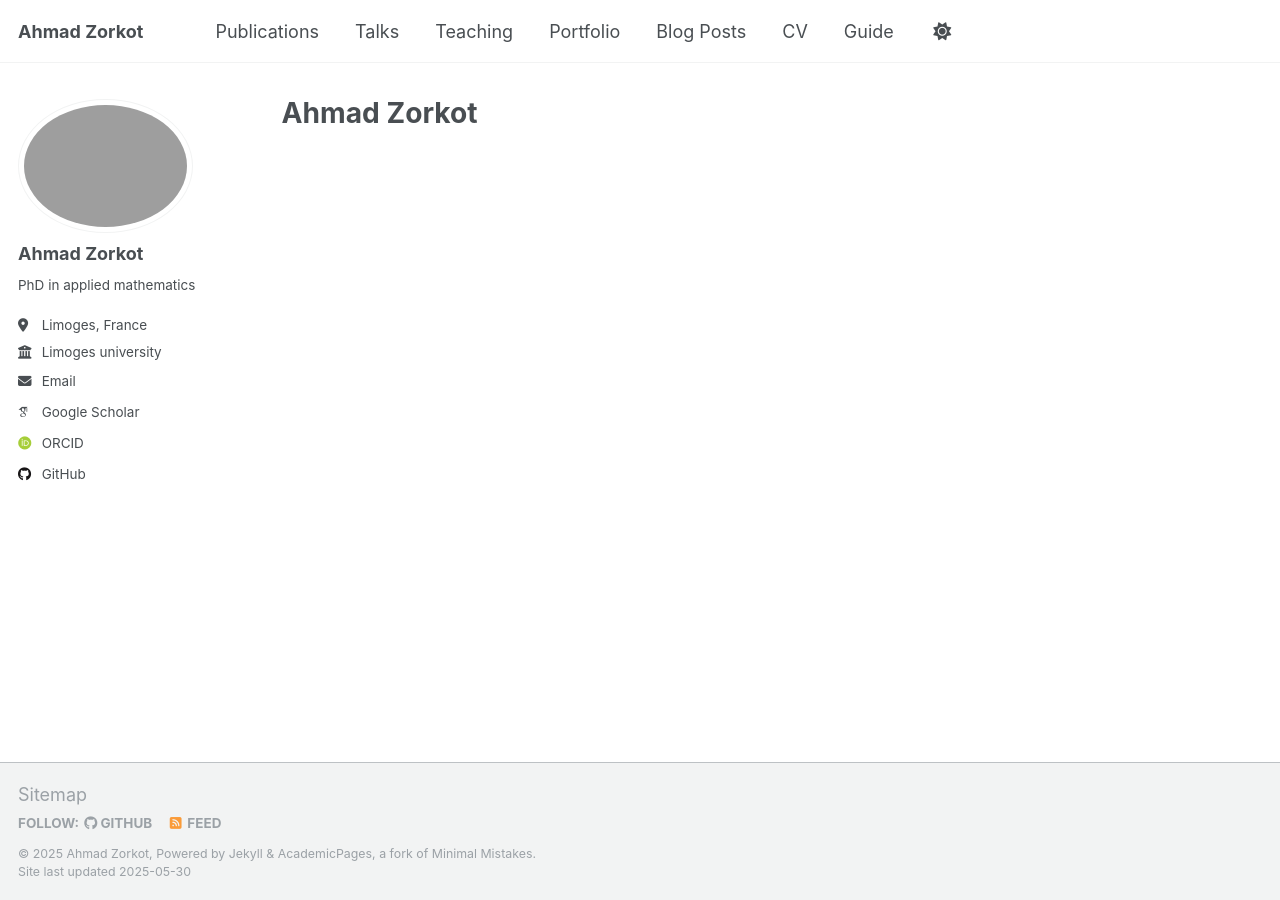
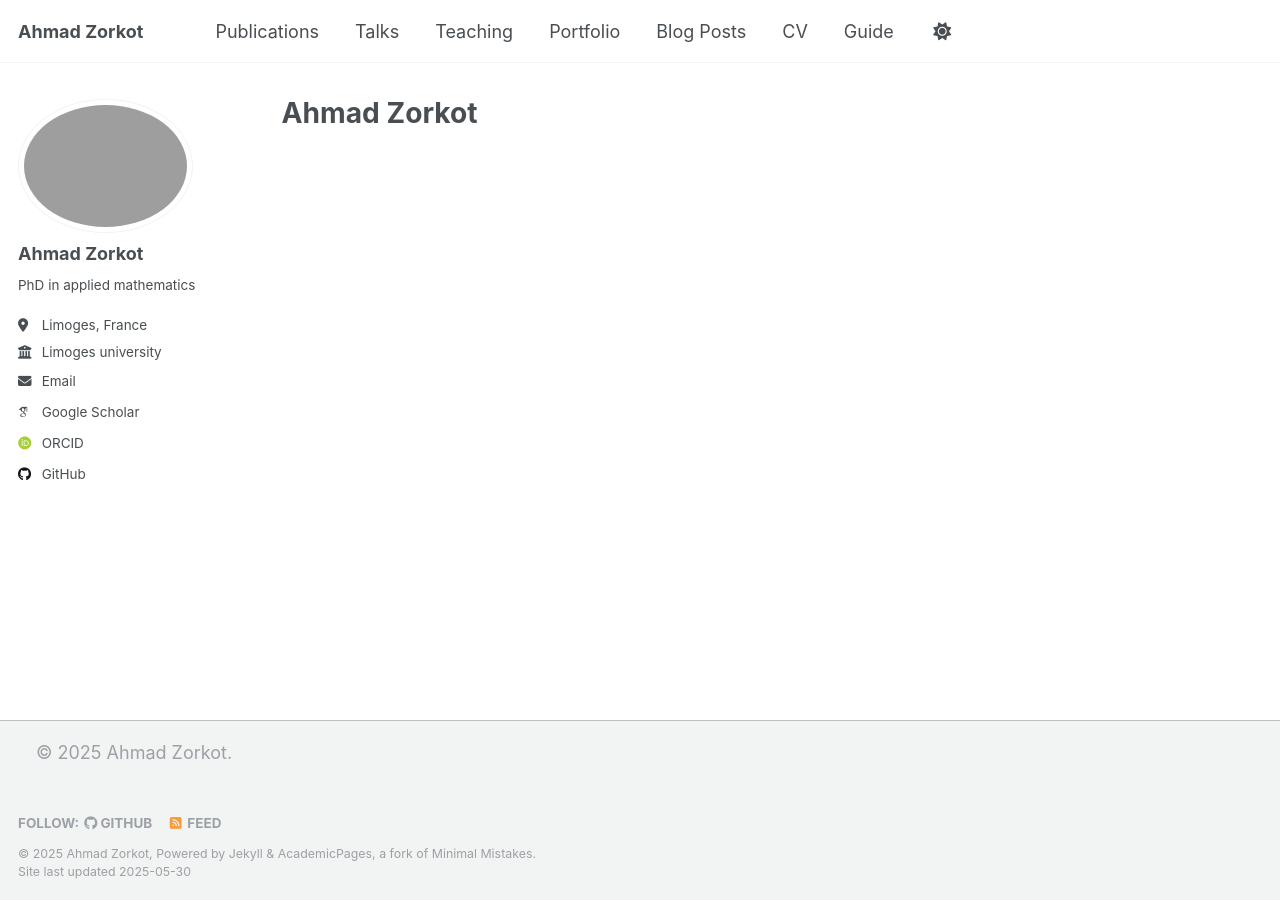
Before and after one commit to ahmadzorkot/ahmadzorkot.github.io, a Jekyll site: the page built from index.md, in a window 1280 px wide. Built offline with Jekyll 4.4.1, drawn with Linux system fonts in a browser that asks for light colours; some web fonts are replaced; our own code applies the rules of GitHub Pages for plain Markdown files.

Commit message:
Update custom.html

```diff
--- a/_includes/footer/custom.html
+++ b/_includes/footer/custom.html
@@ -1,3 +1,3 @@
-<!-- start custom footer snippets -->
-<a href="/sitemap/">Sitemap</a>
-<!-- end custom footer snippets -->
+<footer class="site-footer">
+  <p>© {{ site.time | date: "%Y" }} Ahmad Zorkot.</p>
+</footer>
```
